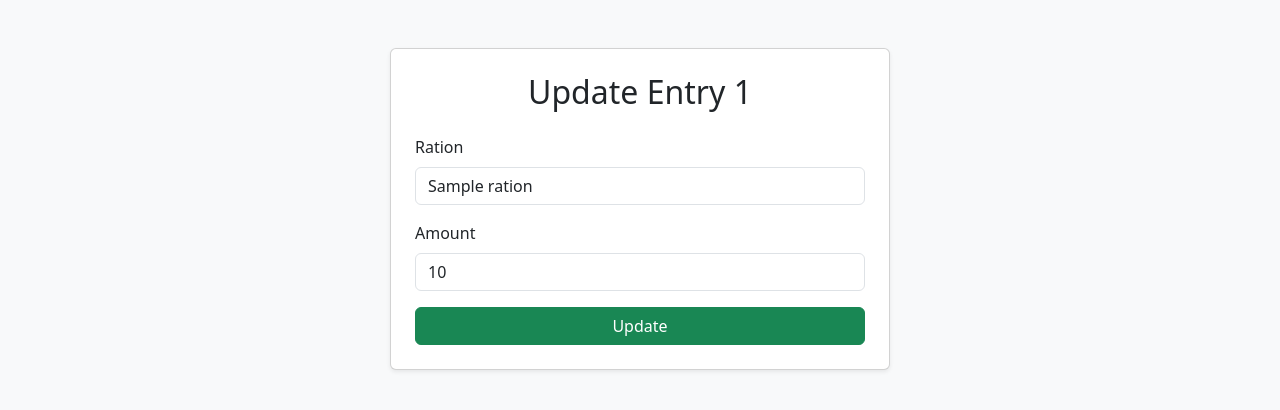
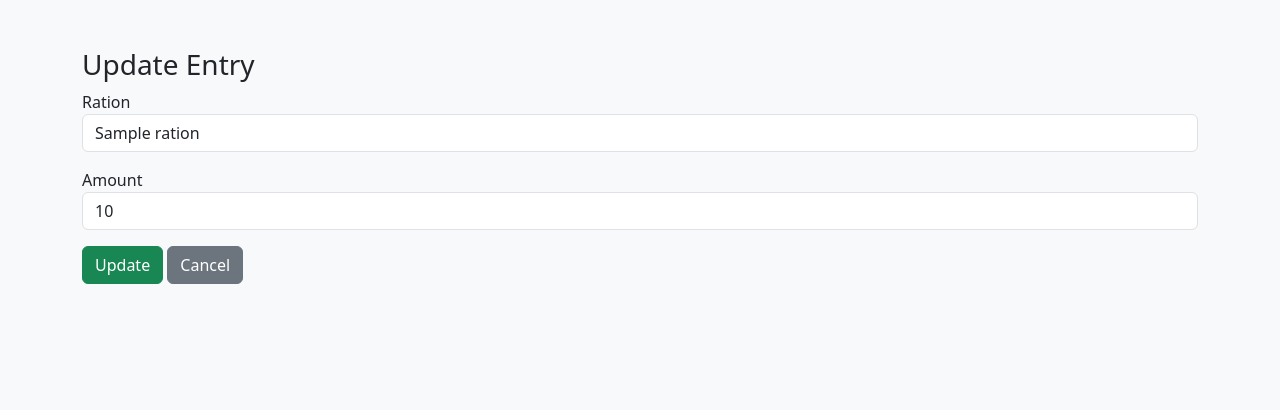
Before and after one commit to Naveentm16/ration-system, a Flask app: template templates/update_entry.html in a window 1280 px wide. Shown: the top 410 px of the page. Run offline with Flask 3, Linux system fonts and the light colour scheme; the template is opened without the code that fills it: most values are stand-ins (such as "Sample title", 1, 10 or a date in 2020).

Commit message:
Update update_entry.html

```diff
--- a/templates/update_entry.html
+++ b/templates/update_entry.html
@@ -1,26 +1,25 @@
 <!DOCTYPE html>
-<html>
+<html lang="en">
 <head>
+    <meta charset="UTF-8">
     <title>Update Entry</title>
     <link href="https://cdn.jsdelivr.net/npm/bootstrap@5.3.2/dist/css/bootstrap.min.css" rel="stylesheet">
-    <script src="https://cdn.jsdelivr.net/npm/bootstrap@5.3.2/dist/js/bootstrap.bundle.min.js"></script>
 </head>
 <body class="bg-light">
 <div class="container mt-5">
-    <div class="card p-4 shadow-sm mx-auto" style="max-width: 500px;">
-        <h2 class="mb-4 text-center">Update Entry {{ entry.transaction_id }}</h2>
+    <h3>Update Entry</h3>
     <form method="POST">
         <div class="mb-3">
-                <label class="form-label">Ration</label>
-                <input type="text" name="ration" class="form-control" value="{{ entry.ration }}" required>
+            <label>Ration</label>
+            <input type="text" name="ration" class="form-control" value="{{ entry['ration'] }}" required>
         </div>
         <div class="mb-3">
-                <label class="form-label">Amount</label>
-                <input type="number" name="amount" step="0.01" class="form-control" value="{{ entry.amount }}" required>
+            <label>Amount</label>
+            <input type="number" name="amount" class="form-control" value="{{ entry['amount'] }}" step="0.01" required>
         </div>
-            <button type="submit" class="btn btn-success w-100">Update</button>
+        <button class="btn btn-success">Update</button>
+        <a href="/" class="btn btn-secondary">Cancel</a>
     </form>
-    </div>
 </div>
 </body>
 </html>
```
Lines whose indentation alone changed are shown as unchanged.
